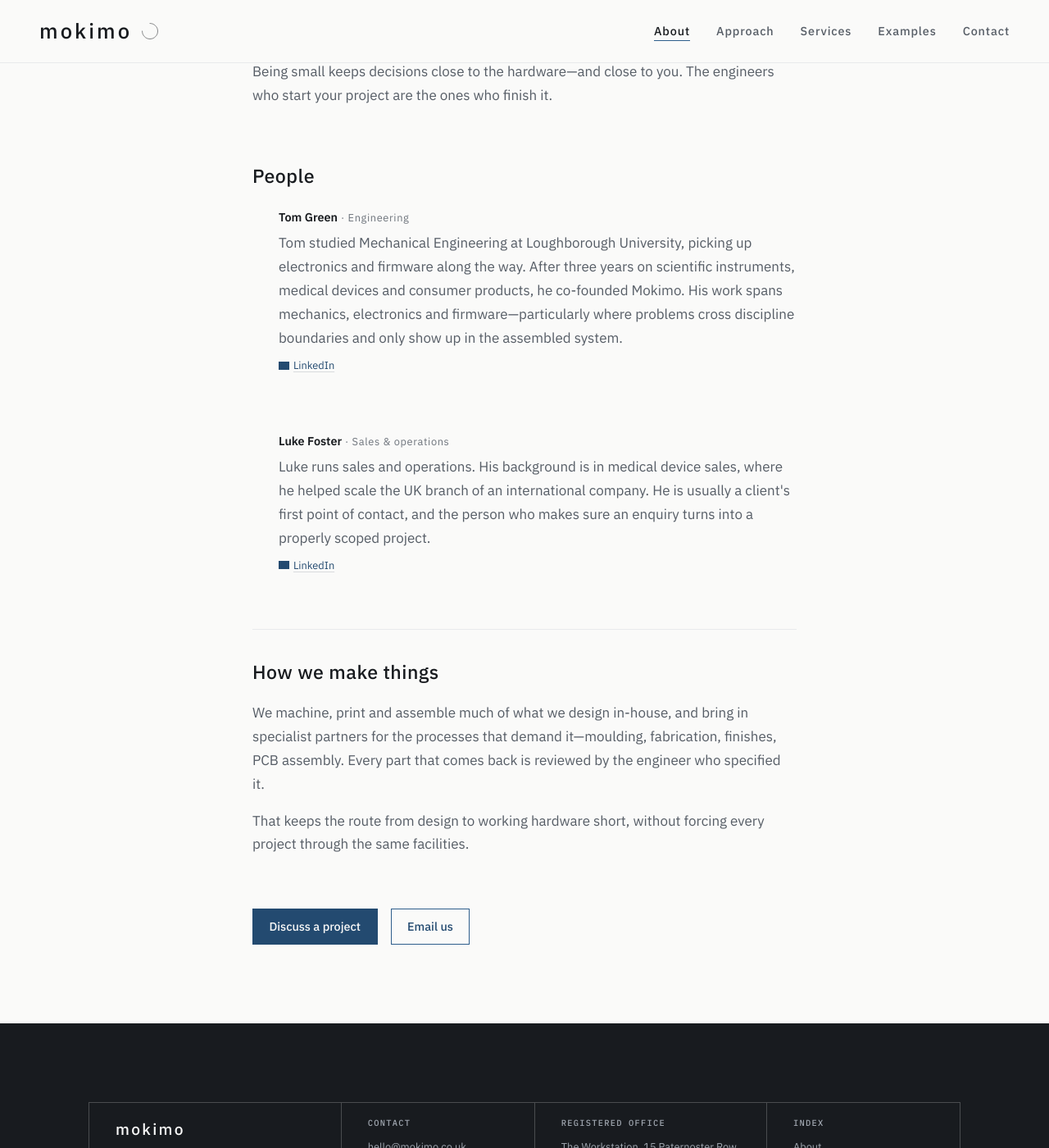
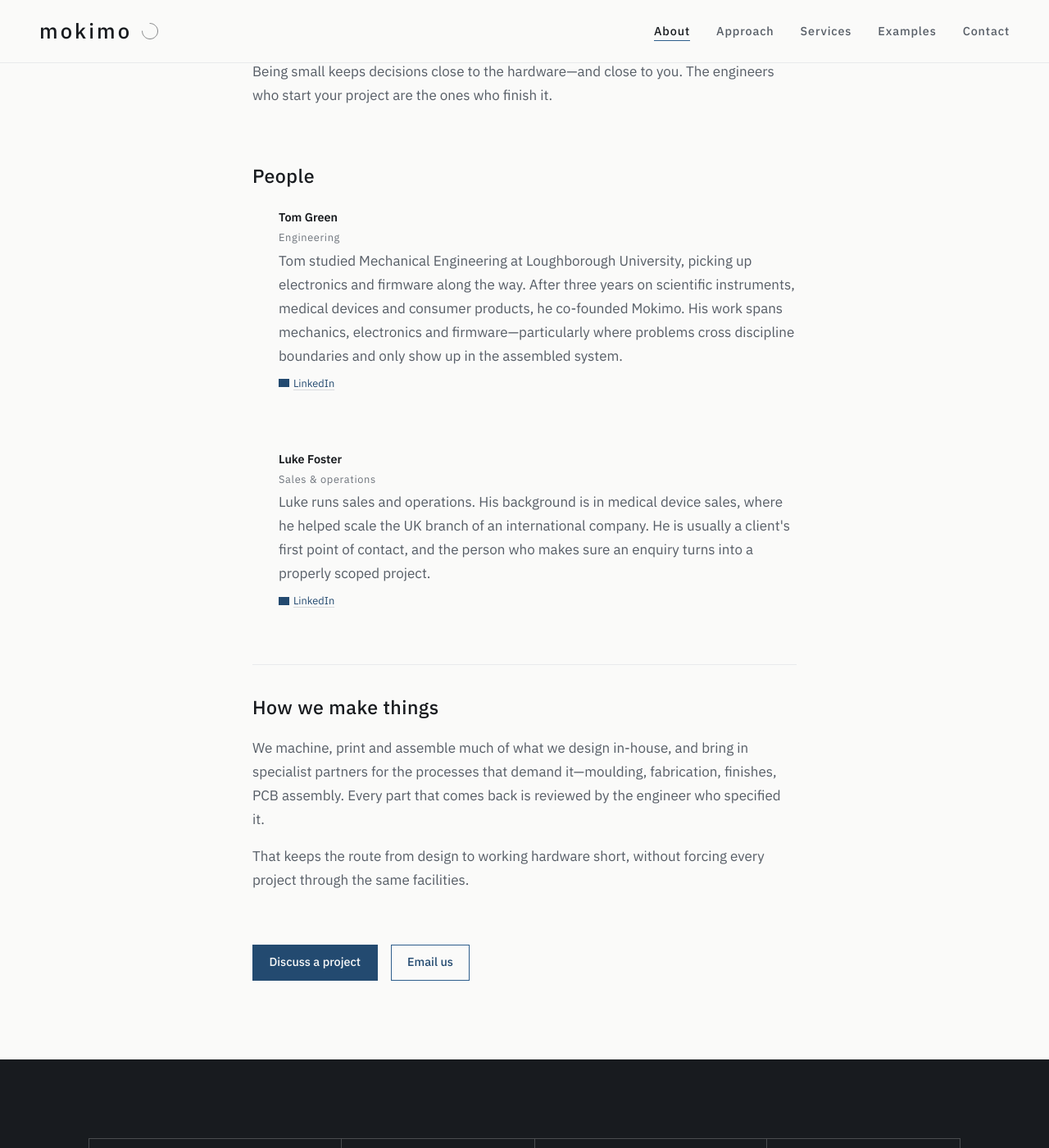
Before and after one commit to Mokimo-Limited/www.mokimo.co.uk, a Jekyll site: the page built from about/index.html, in a window 1280 px wide and 1400 px high, scrolled down 827 px. Shown: the whole window at 82% size. Built offline with Jekyll 4.4.1, drawn with Linux system fonts in a browser that asks for light colours; grey boxes are pictures that could not be loaded.

Commit message:
refine: team roles on their own line instead of middot separator

```diff
--- a/about/index.html
+++ b/about/index.html
@@ -37,7 +37,7 @@ extra_css:
     <div class="team-member">
       <div class="team-heading">
         <span class="team-name">Tom Green</span>
-        <span class="team-role">&middot; Engineering</span>
+        <span class="team-role">Engineering</span>
       </div>
       <p class="section-copy">Tom studied Mechanical Engineering at Loughborough University, picking up electronics and firmware along the way. After three years on scientific instruments, medical devices and consumer products, he co-founded Mokimo. His work spans mechanics, electronics and firmware—particularly where problems cross discipline boundaries and only show up in the assembled system.</p>
       <div class="team-links">
@@ -51,7 +51,7 @@ extra_css:
     <div class="team-member">
       <div class="team-heading">
         <span class="team-name">Luke Foster</span>
-        <span class="team-role">&middot; Sales &amp; operations</span>
+        <span class="team-role">Sales &amp; operations</span>
       </div>
       <p class="section-copy">Luke runs sales and operations. His background is in medical device sales, where he helped scale the UK branch of an international company. He is usually a client's first point of contact, and the person who makes sure an enquiry turns into a properly scoped project.</p>
       <div class="team-links">
--- a/styles/pages/about.css
+++ b/styles/pages/about.css
@@ -32,6 +32,7 @@
 }
 
 .team-role {
+  display: block;
   font-size: 0.8rem;
   font-weight: 400;
   letter-spacing: 0.05em;
```
